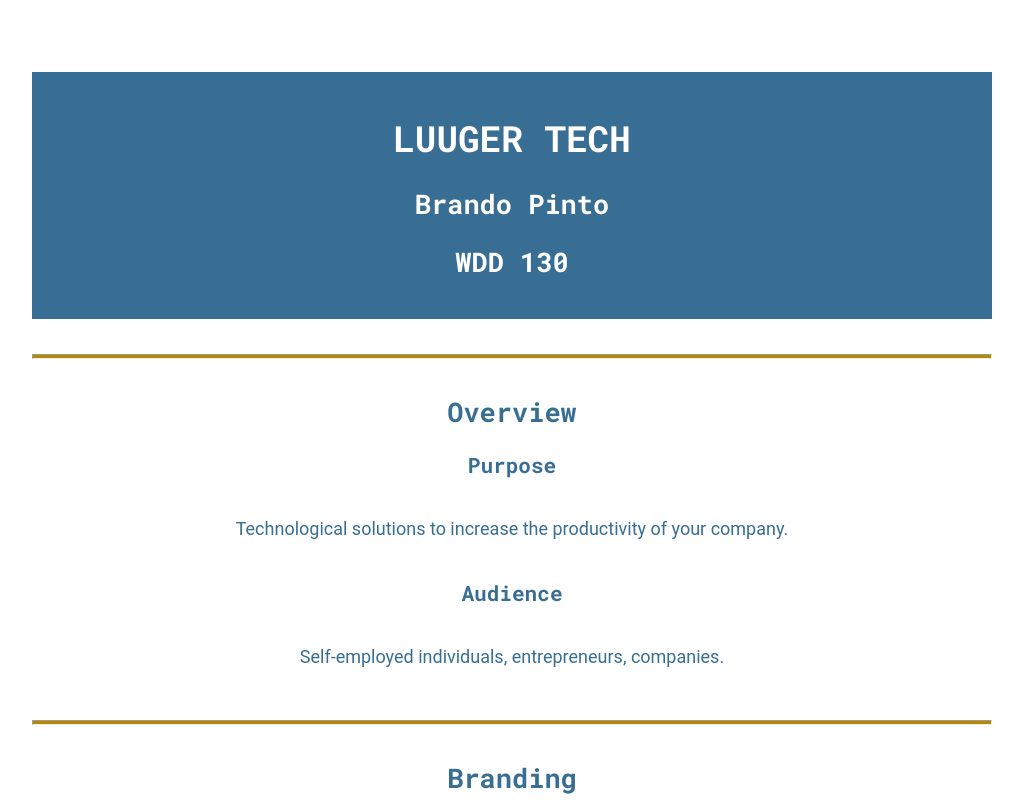
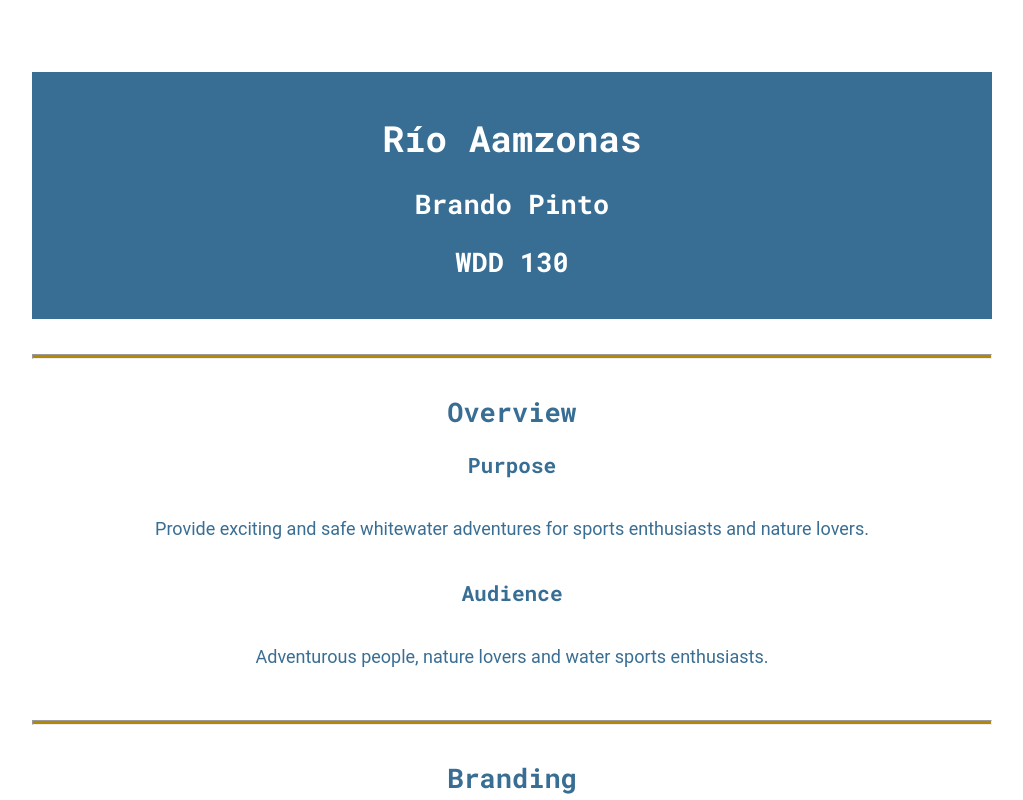
Before and after one commit to BrandoPinto/WDD130-BYUI, a plain HTML site: page site-plan-rafting.html in a window 1280 px wide. Shown: the top 800 px of the page, without its empty margins (128-1151 px from the left). Drawn offline with Linux system fonts and the light colour scheme.

Commit message:
change of main subject

```diff
--- a/site-plan-rafting.html
+++ b/site-plan-rafting.html
@@ -10,7 +10,7 @@
 
 <body>
   <header>
-    <h1>LUUGER TECH</h1>
+    <h1>Río Aamzonas</h1>
     <h2>Brando Pinto</h2>
     <h2>WDD 130</h2>
     <!-- In the header above, add the name of your site, your name and class number. For example if you are in section 3 you would put WDD 130-03 -->
@@ -20,18 +20,18 @@
     <hr />
     <h2>Overview</h2>
     <h3>Purpose</h3>
-    <p>Technological solutions to increase the productivity of your company.</p>
+    <p>Provide exciting and safe whitewater adventures for sports enthusiasts and nature lovers.</p>
     <!-- change this -->
 
     <h3>Audience</h3>
-    <p>Self-employed individuals, entrepreneurs, companies.</p>
+    <p>Adventurous people, nature lovers and water sports enthusiasts.</p>
     <!-- change this -->
 
     <hr />
     <h2>Branding</h2>
     <h3>Website Logo</h3>
     <!-- Replace this with some sort of logo for your site.  A logo can be as simple as the name of your site in a nice font :) -->
-    <img src="https://www.pngmart.com/files/11/Information-Technology-Transparent-Background.png" alt="Logo image" />
+    <img src="https://byui-wdd.github.io/wdd130/resources/images/logos/crossedoars.jpeg" alt="Logo image" />
     <hr />
     <h2>Style Guide</h2>
 
```
